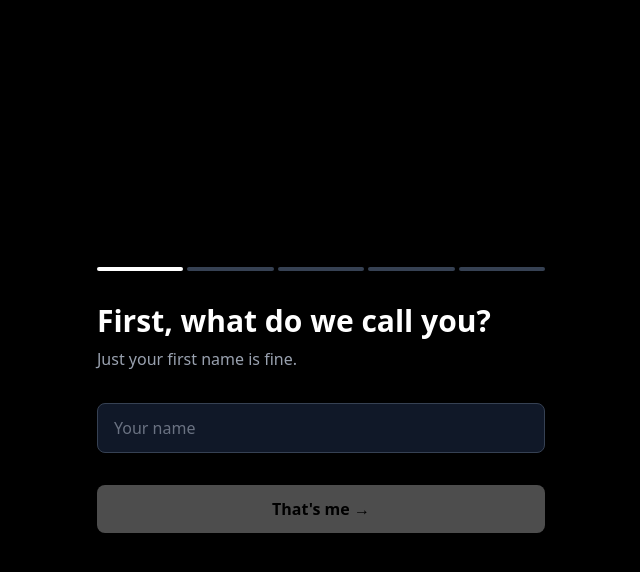
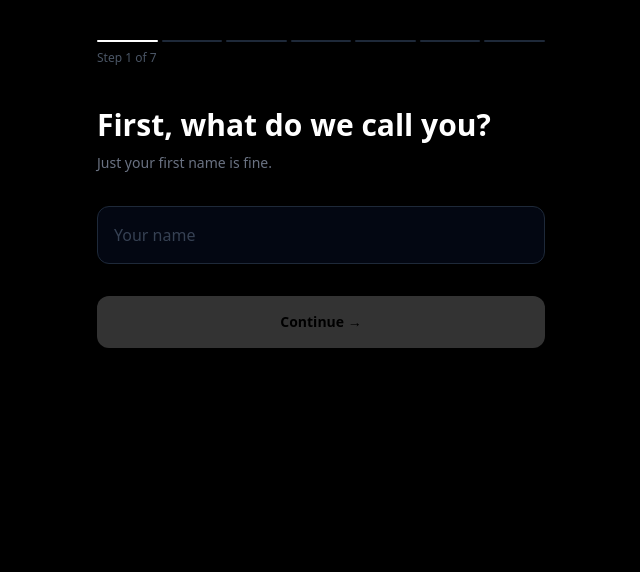
Before and after one commit to sachycreates/kcal-, a Next.js app: page /onboarding in a window 1280 px wide. Shown: the top 572 px of the page, without its empty margins (319-959 px from the left). Built offline with nearby package versions, Linux system fonts and the light colour scheme.

Commit message:
feat: add health conditions and allergies steps to onboarding

```diff
--- a/src/app/onboarding/page.tsx
+++ b/src/app/onboarding/page.tsx
@@ -45,6 +45,41 @@ const steps = [
   },
   {
     id: 4,
+    question: "Any health conditions we should know about?",
+    subtitle: "We'll make sure your meals work for you, not against you.",
+    type: "multi",
+    field: "health_conditions",
+    optional: true,
+    options: [
+      { label: "Diabetes / Pre-diabetes", value: "diabetes" },
+      { label: "High blood pressure", value: "hypertension" },
+      { label: "High cholesterol", value: "cholesterol" },
+      { label: "Thyroid condition", value: "thyroid" },
+      { label: "PCOD / PCOS", value: "pcod" },
+      { label: "Lactose intolerance", value: "lactose" },
+      { label: "Gluten sensitivity", value: "gluten" },
+      { label: "None of the above", value: "none" },
+    ],
+  },
+  {
+    id: 5,
+    question: "Any allergies or ingredients to avoid?",
+    subtitle: "Pick all that apply. We'll keep these out of your meals.",
+    type: "multi",
+    field: "allergies",
+    optional: true,
+    options: [
+      { label: "Nuts & peanuts", value: "nuts" },
+      { label: "Dairy", value: "dairy" },
+      { label: "Eggs", value: "eggs" },
+      { label: "Soy", value: "soy" },
+      { label: "Shellfish", value: "shellfish" },
+      { label: "Mustard", value: "mustard" },
+      { label: "No restrictions", value: "none" },
+    ],
+  },
+  {
+    id: 6,
     question: "What time do you usually wake up?",
     subtitle: "We'll anchor your meals around this.",
     type: "time",
@@ -52,11 +87,12 @@ const steps = [
     placeholder: "e.g. 7:00 AM",
   },
   {
-    id: 5,
+    id: 7,
     question: "What gets in the way of eating well?",
     subtitle: "Pick up to two. Be honest.",
     type: "multi",
     field: "barriers",
+    optional: true,
     options: [
       { label: "Back-to-back meetings", value: "meetings" },
       { label: "I forget to eat", value: "forgetting" },
@@ -80,7 +116,6 @@ export default function OnboardingPage() {
     if (currentStep < steps.length - 1) {
       setCurrentStep(currentStep + 1)
     } else {
-      // Last step — save to Supabase
       setLoading(true)
       setError('')
       try {
@@ -93,8 +128,11 @@ export default function OnboardingPage() {
             name: answers.name,
             diet_type: answers.diet_type,
             goal: answers.goal,
+            health_conditions: answers.health_conditions || [],
+            allergies: answers.allergies || [],
             wake_time: answers.wake_time,
-            barriers: answers.barriers,
+            barriers: answers.barriers || [],
+            onboarding_completed: true,
           })
           .eq('id', user.id)
 
@@ -114,44 +152,64 @@ export default function OnboardingPage() {
 
   const toggleMulti = (value: string) => {
     const current: string[] = answers[step.field] || []
+    const isNone = value === 'none'
+    const hasNone = current.includes('none')
+
+    if (isNone) {
+      updateAnswer(current.includes('none') ? [] : ['none'])
+      return
+    }
+    if (hasNone) {
+      updateAnswer([value])
+      return
+    }
+    const maxSelect = step.field === 'barriers' ? 2 : 6
     if (current.includes(value)) {
       updateAnswer(current.filter((v) => v !== value))
-    } else if (current.length < 2) {
+    } else if (current.length < maxSelect) {
       updateAnswer([...current, value])
     }
   }
 
   const canProceed = () => {
+    if ((step as any).optional) return true
     const val = answers[step.field]
     if (!val) return false
     if (step.type === 'multi') return val.length > 0
     return val.toString().trim() !== ''
   }
 
+  const progressPercent = ((currentStep) / (steps.length - 1)) * 100
+
   return (
-    <div className="flex min-h-screen items-center justify-center bg-black px-4">
-      <div className="w-full max-w-md">
-        {/* Progress bar */}
-        <div className="mb-8 flex gap-1">
+    <div className="flex min-h-screen flex-col bg-black px-4 py-10">
+      <div className="w-full max-w-md mx-auto flex-1 flex flex-col">
+
+        {/* Progress */}
+        <div className="mb-2 flex gap-1">
           {steps.map((_, i) => (
             <div
               key={i}
-              className={`h-1 flex-1 rounded-full transition-all ${
-                i <= currentStep ? 'bg-white' : 'bg-gray-700'
+              className={`h-0.5 flex-1 rounded-full transition-all duration-500 ${
+                i <= currentStep ? 'bg-white' : 'bg-gray-800'
               }`}
             />
           ))}
         </div>
+        <p className="text-xs text-gray-600 mb-10">Step {currentStep + 1} of {steps.length}</p>
 
         {/* Question */}
-        <h1 className="mb-2 text-3xl font-bold text-white">{step.question}</h1>
-        <p className="mb-8 text-gray-400">{step.subtitle}</p>
+        <h1 className="mb-2 text-3xl font-bold text-white leading-tight">{step.question}</h1>
+        <p className="mb-8 text-gray-500 text-sm leading-relaxed">{step.subtitle}</p>
+        {(step as any).optional && (
+          <p className="text-xs text-gray-600 mb-4 -mt-4">Optional — tap Skip if not applicable</p>
+        )}
 
-        {/* Input */}
+        {/* Inputs */}
         {step.type === 'text' && (
           <input
             type="text"
-            className="w-full rounded-lg border border-gray-700 bg-gray-900 px-4 py-3 text-white placeholder-gray-500 focus:outline-none focus:border-white"
+            className="w-full rounded-xl border border-gray-800 bg-gray-950 px-4 py-4 text-white placeholder-gray-700 focus:outline-none focus:border-gray-500 text-base transition-all"
             placeholder={step.placeholder}
             value={answers[step.field] || ''}
             onChange={(e) => updateAnswer(e.target.value)}
@@ -161,22 +219,22 @@ export default function OnboardingPage() {
         {step.type === 'time' && (
           <input
             type="time"
-            className="w-full rounded-lg border border-gray-700 bg-gray-900 px-4 py-3 text-white focus:outline-none focus:border-white"
+            className="w-full rounded-xl border border-gray-800 bg-gray-950 px-4 py-4 text-white focus:outline-none focus:border-gray-500 text-base transition-all"
             value={answers[step.field] || ''}
             onChange={(e) => updateAnswer(e.target.value)}
           />
         )}
 
-        {(step.type === 'choice') && (
+        {step.type === 'choice' && (
           <div className="space-y-3">
             {step.options!.map((opt) => (
               <button
                 key={opt.value}
                 onClick={() => updateAnswer(opt.value)}
-                className={`w-full rounded-lg border px-4 py-3 text-left transition-all ${
+                className={`w-full rounded-xl border px-4 py-4 text-left transition-all text-sm ${
                   answers[step.field] === opt.value
-                    ? 'border-white bg-white text-black font-medium'
-                    : 'border-gray-700 bg-gray-900 text-white hover:border-gray-400'
+                    ? 'border-white bg-white text-black font-semibold'
+                    : 'border-gray-800 bg-gray-950 text-gray-300 hover:border-gray-600'
                 }`}
               >
                 {opt.label}
@@ -194,13 +252,14 @@ export default function OnboardingPage() {
                 <button
                   key={opt.value}
                   onClick={() => toggleMulti(opt.value)}
-                  className={`w-full rounded-lg border px-4 py-3 text-left transition-all ${
+                  className={`w-full rounded-xl border px-4 py-4 text-left transition-all text-sm flex items-center justify-between ${
                     isSelected
-                      ? 'border-white bg-white text-black font-medium'
-                      : 'border-gray-700 bg-gray-900 text-white hover:border-gray-400'
+                      ? 'border-white bg-white text-black font-semibold'
+                      : 'border-gray-800 bg-gray-950 text-gray-300 hover:border-gray-600'
                   }`}
                 >
-                  {opt.label}
+                  <span>{opt.label}</span>
+                  {isSelected && <span className="text-black text-xs">✓</span>}
                 </button>
               )
             })}
@@ -209,14 +268,37 @@ export default function OnboardingPage() {
 
         {error && <p className="mt-4 text-red-400 text-sm">{error}</p>}
 
-        {/* Next button */}
-        <button
-          onClick={handleNext}
-          disabled={!canProceed() || loading}
-          className="mt-8 w-full rounded-lg bg-white px-4 py-3 font-semibold text-black disabled:opacity-30 hover:bg-gray-100 transition-all"
-        >
-          {loading ? 'Saving...' : currentStep === steps.length - 1 ? "Let's go →" : "That's me →"}
-        </button>
+        {/* Actions */}
+        <div className="mt-8 flex gap-3">
+          {(step as any).optional && (
+            <button
+              onClick={() => {
+                setAnswers({ ...answers, [step.field]: [] })
+                if (currentStep < steps.length - 1) setCurrentStep(currentStep + 1)
+              }}
+              className="flex-1 rounded-xl border border-gray-800 px-4 py-4 text-gray-500 text-sm hover:border-gray-600 transition-all"
+            >
+              Skip
+            </button>
+          )}
+          <button
+            onClick={handleNext}
+            disabled={!canProceed() || loading}
+            className="flex-1 rounded-xl bg-white px-4 py-4 font-semibold text-black disabled:opacity-20 hover:bg-gray-100 transition-all text-sm"
+          >
+            {loading ? 'Saving...' : currentStep === steps.length - 1 ? "Let's go →" : "Continue →"}
+          </button>
+        </div>
+
+        {currentStep > 0 && (
+          <button
+            onClick={() => setCurrentStep(currentStep - 1)}
+            className="mt-4 text-center text-xs text-gray-700 hover:text-gray-500 transition-all"
+          >
+            ← Back
+          </button>
+        )}
+
       </div>
     </div>
   )
```
